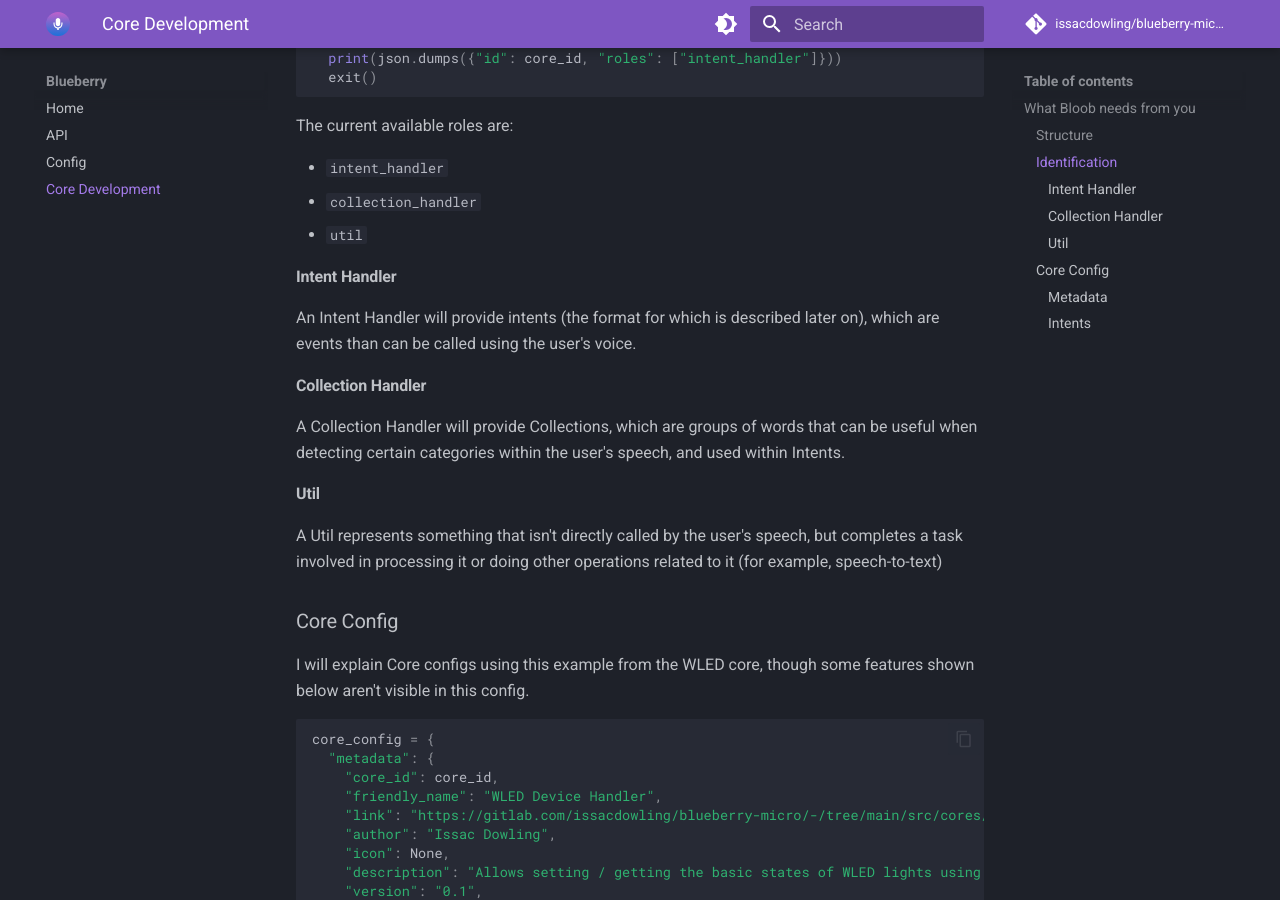
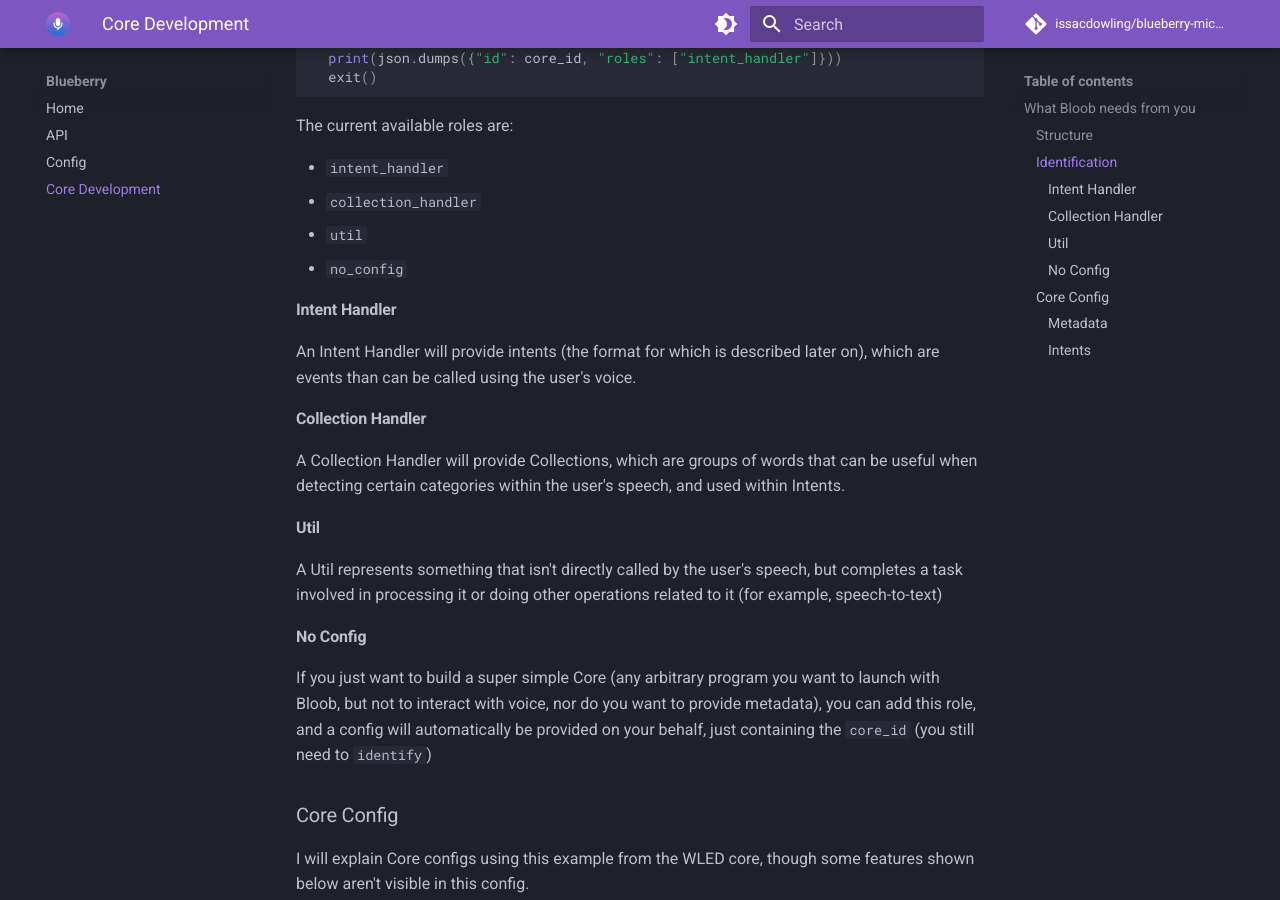
Before and after one commit to issacdowling/Blueberry-Micro, an MkDocs documentation site: the page built from docs/core_development.md, in a window 1280 px wide and 900 px high, scrolled down 770 px. Built offline with MkDocs 1.6.1 and Material for MkDocs 9.7.7, drawn with Linux system fonts in a browser that asks for light colours; plug-ins that fetch from the network failed and are left out; comment, search, counter and statistics services are not loaded.

Commit message:
Document the no_config option

```diff
--- a/docs/core_development.md
+++ b/docs/core_development.md
@@ -26,6 +26,7 @@
 * `intent_handler`
 * `collection_handler`
 * `util`
+* `no_config`
 
 #### Intent Handler
 An Intent Handler will provide intents (the format for which is described later on), which are events than can be called using the user's voice.
@@ -35,6 +36,9 @@
 
 #### Util
 A Util represents something that isn't directly called by the user's speech, but completes a task involved in processing it or doing other operations related to it (for example, speech-to-text)
+
+#### No Config
+If you just want to build a super simple Core (any arbitrary program you want to launch with Bloob, but not to interact with voice, nor do you want to provide metadata), you can add this role, and a config will automatically be provided on your behalf, just containing the `core_id` (you still need to `identify`)
 
 ### Core Config
 
```
